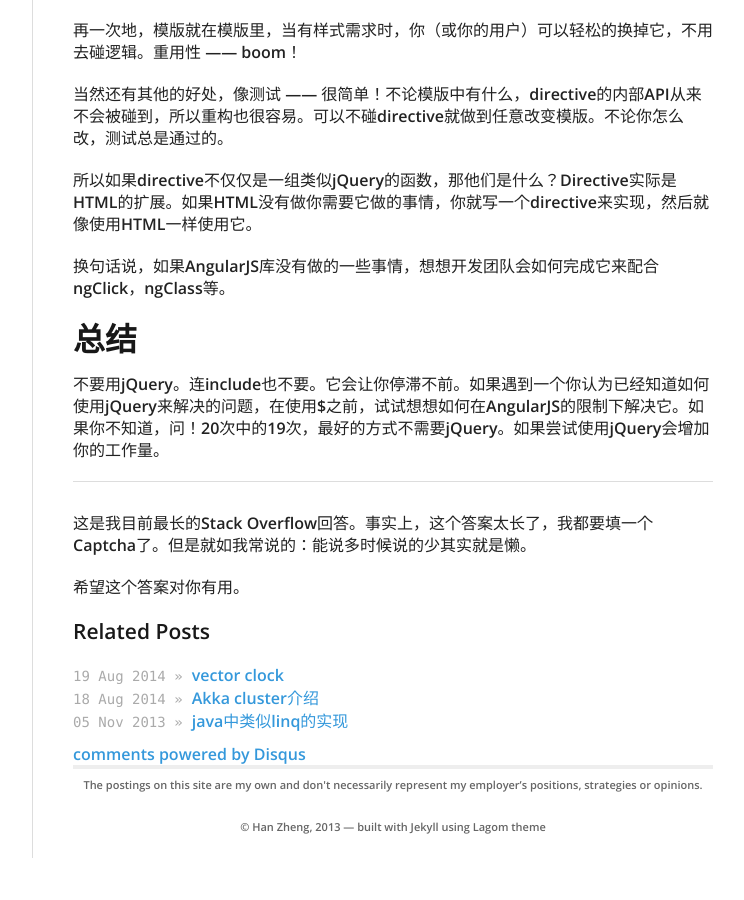
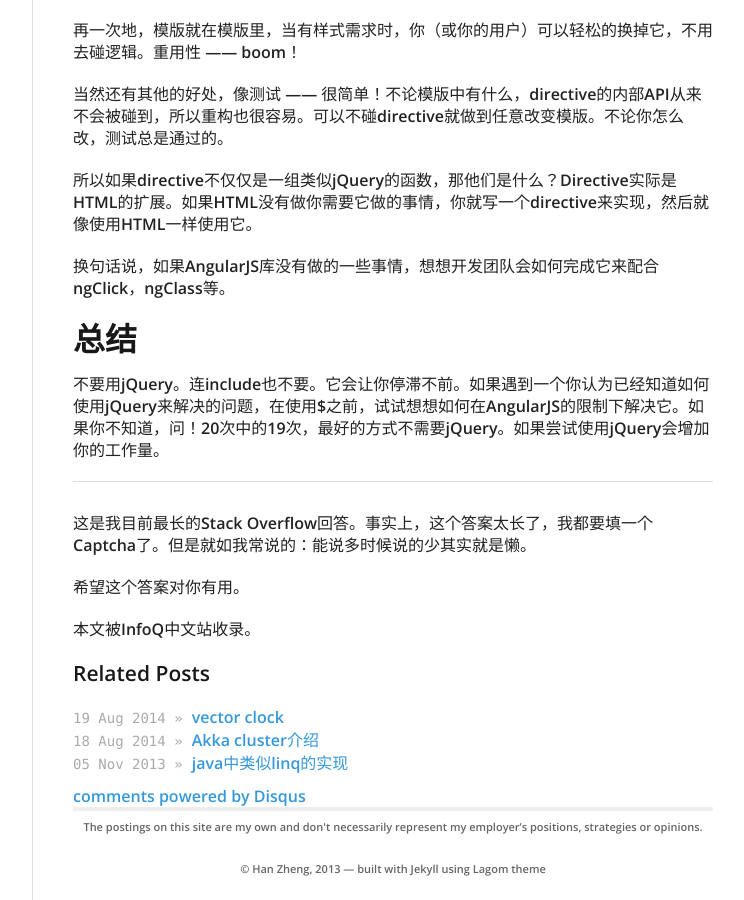
Before and after one commit to hanzheng/hanzheng.github.io, a Jekyll site: the page built from _posts/2013-10-28-translate-how-do-i-in-angularjs-if-i-have-a-jquery-background.markdown, in a window 1280 px wide and 900 px high, scrolled down 6081 px. Shown: the whole window, without its empty margins (378-1122 px from the left). Built offline with Jekyll 4.4.1, drawn with Linux system fonts in a browser that asks for light colours; comment, search, counter and statistics services are not loaded; before the commit the page ends 6939 px from its top, so only the background shows below that.

Commit message:
add description

```diff
--- a/_posts/2013-10-28-translate-how-do-i-in-angularjs-if-i-have-a-jquery-background.markdown
+++ b/_posts/2013-10-28-translate-how-do-i-in-angularjs-if-i-have-a-jquery-background.markdown
@@ -1,6 +1,7 @@
 ---
 layout: post
 title:  "【翻译】How do I “think in AngularJS” if I have a jQuery background?"
+description: "这篇文章是来自stackoverflow的一个答案，讲述了有jquery背景的工程师如何尽快的上手angularjs，以及angularjs的一些最佳实践。"
 date:   2013-10-28 18:45:00
 categories: tech angularjs
 ---
@@ -289,3 +290,5 @@
 
 
 希望这个答案对你有用。
+
+本文被InfoQ中文站收录。
```
